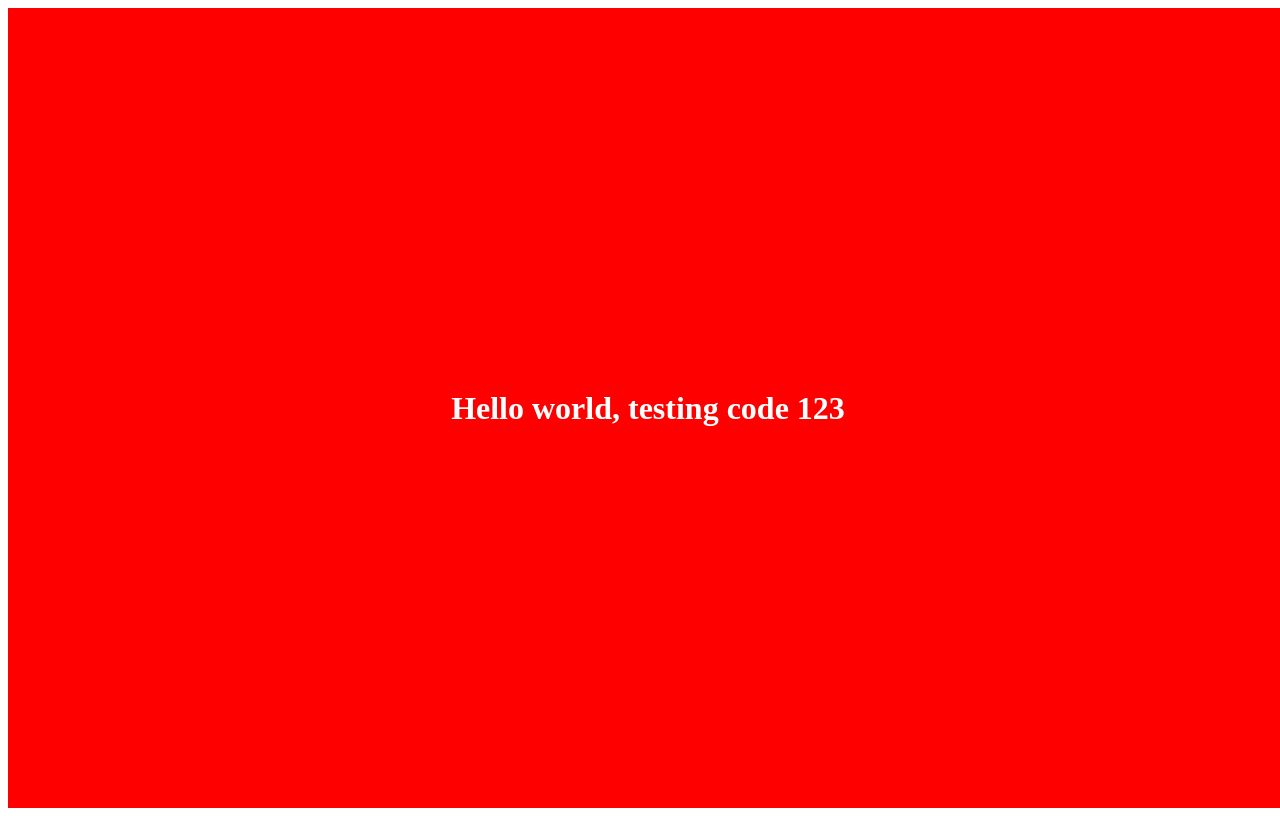
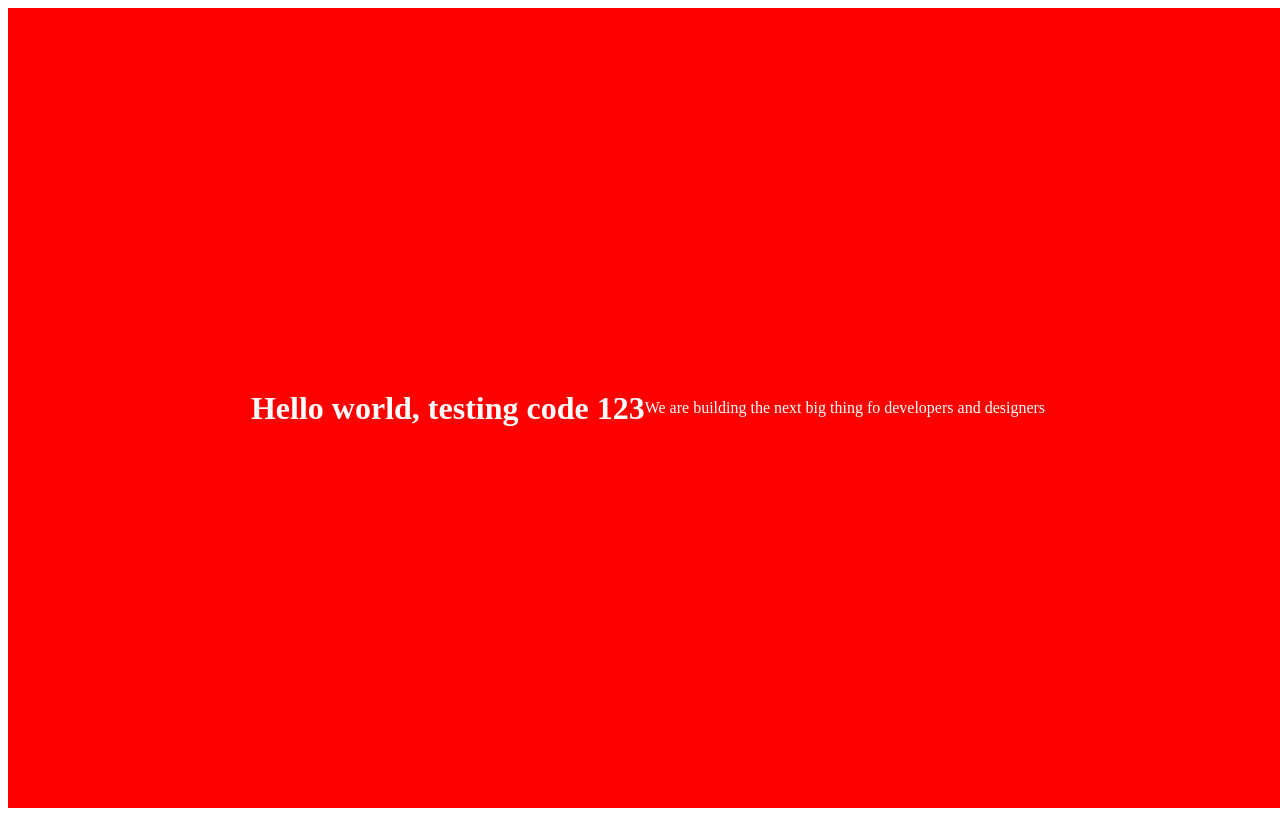
Before and after one commit to Yahyacoupon/Gitrepo, a plain HTML site: page index.html in a window 1280 px wide. Drawn offline with Linux system fonts and the light colour scheme.

Commit message:
second change mafe

```diff
--- a/index.html
+++ b/index.html
@@ -9,6 +9,7 @@
     <body>
         <div class="section-full">
             <h1>Hello world, testing code 123</h1>
+            <p>We are building the next big thing fo developers and designers</p>
         </div>
 
         <script src="app.js"></script>
```
